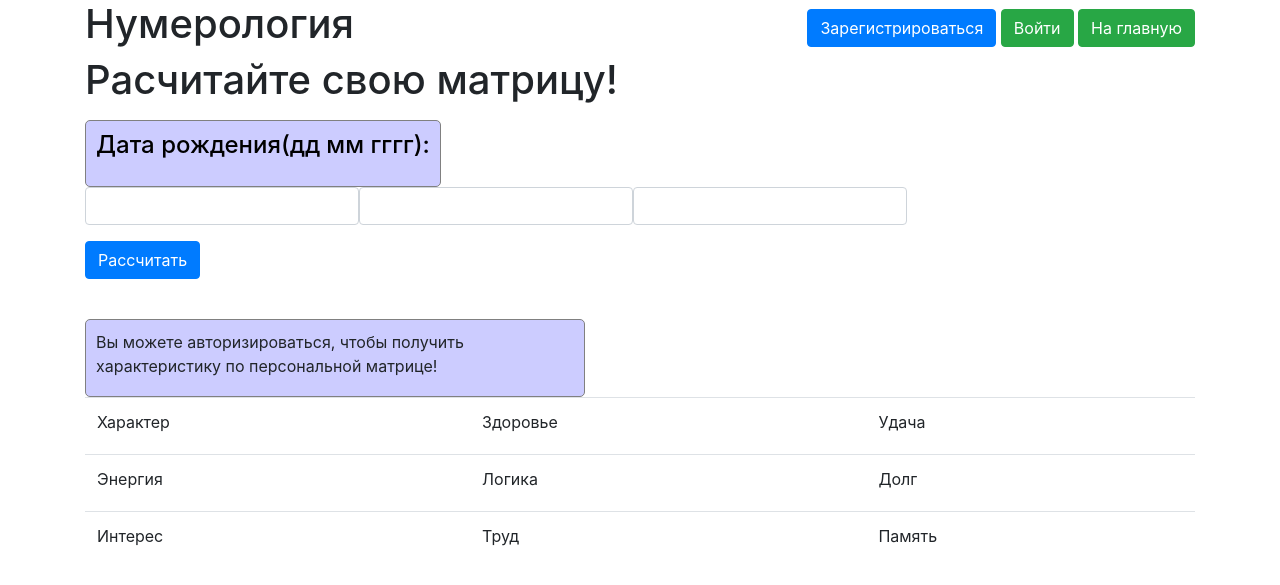
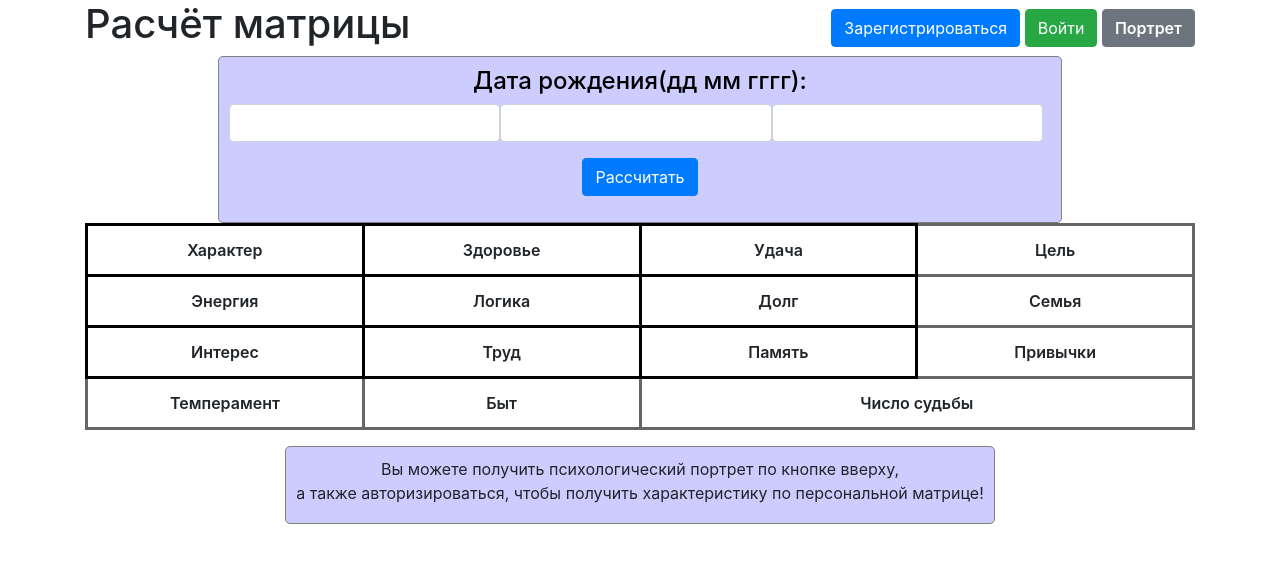
Before and after one commit to NEOLEOPRO/YL_WebServer-API, a Flask app: page / in a window 1280 px wide. Shown: the top 585 px of the page. Run offline with Flask 2, Linux system fonts and the light colour scheme; some libraries are stand-ins or nearby versions.

Commit message:
Добавлен психологический портрет и улучшен стиль(V2)

```diff
--- a/data/__all_models.py
+++ /dev/null
@@ -1 +0,0 @@
-from . import users
--- a/data/db_session.py
+++ b/data/db_session.py
@@ -23,8 +23,6 @@ def global_init(db_file):
     engine = sa.create_engine(conn_str, echo=False)
     __factory = orm.sessionmaker(bind=engine)
 
-    from . import __all_models
-
     SqlAlchemyBase.metadata.create_all(engine)
 
 
--- a/data/users.py
+++ b/data/users.py
@@ -1,6 +1,4 @@
-import datetime
 import sqlalchemy
-from sqlalchemy import orm
 from .db_session import SqlAlchemyBase
 from werkzeug.security import generate_password_hash, check_password_hash
 from flask_login import UserMixin
@@ -10,14 +8,12 @@ class User(SqlAlchemyBase, UserMixin):
     __tablename__ = 'users'
 
     id = sqlalchemy.Column(sqlalchemy.Integer, primary_key=True, autoincrement=True)
-    surname = sqlalchemy.Column(sqlalchemy.String, nullable=True)
-    name = sqlalchemy.Column(sqlalchemy.String, nullable=True)
     datep = sqlalchemy.Column(sqlalchemy.Integer, nullable=True)
     monthp = sqlalchemy.Column(sqlalchemy.Integer, nullable=True)
     agep = sqlalchemy.Column(sqlalchemy.Integer, nullable=True)
     email = sqlalchemy.Column(sqlalchemy.String, index=True, unique=True, nullable=True)
     hashed_password = sqlalchemy.Column(sqlalchemy.String, nullable=True)
-    modified_date = sqlalchemy.Column(sqlalchemy.DateTime, default=datetime.datetime.now)
+    # modified_date = sqlalchemy.Column(sqlalchemy.DateTime, default=datetime.datetime.now)
 
     def set_password(self, password):
         self.hashed_password = generate_password_hash(password)
--- a/main.py
+++ b/main.py
@@ -1,18 +1,17 @@
+import os
+from datetime import date as truedate
 from flask import Flask, request, render_template, redirect, make_response
 from flask import session as flask_session
 from flask_login import LoginManager, login_user, logout_user, login_required, current_user
-
-import os
-
 from flask_wtf import FlaskForm
 from wtforms import StringField, PasswordField, BooleanField, SubmitField, IntegerField
 from wtforms.validators import DataRequired
-
 from data import db_session
 from data.users import User
 
 app = Flask(__name__)
 app.config['SECRET_KEY'] = 'yandexlyceum_secret_key'
+application = app
 
 db_session.global_init('db/matric.sqlite')
 
@@ -32,8 +31,6 @@ class RegisterForm(FlaskForm):
     login = StringField('Почта', validators=[DataRequired()])
     password = PasswordField('Пароль', validators=[DataRequired()])
     rep_password = PasswordField('Повтор пароля', validators=[DataRequired()])
-    surname = StringField('Фамилия', validators=[DataRequired()])
-    name = StringField('Имя', validators=[DataRequired()])
     datep = IntegerField('Дата рождения', validators=[DataRequired()])
     monthp = IntegerField('Месяц рождения', validators=[DataRequired()])
     agep = IntegerField('Год рождения', validators=[DataRequired()])
@@ -51,33 +48,40 @@ class MatricForm(FlaskForm):
     datee = IntegerField('', validators=[DataRequired()])
     monthe = IntegerField('', validators=[DataRequired()])
     agee = IntegerField('', validators=[DataRequired()])
-    temp = StringField('Характер', validators=[DataRequired()])
-    power = StringField('Энергия', validators=[DataRequired()])
-    intr = StringField('Интерес', validators=[DataRequired()])
-    heal = StringField('Здоровье', validators=[DataRequired()])
-    logic = StringField('Логика', validators=[DataRequired()])
-    work = StringField('Труд', validators=[DataRequired()])
-    luck = StringField('Удача', validators=[DataRequired()])
-    debt = StringField('Долг', validators=[DataRequired()])
-    mind = StringField('Память', validators=[DataRequired()])
+    submit = SubmitField('Рассчитать')
+
+
+class PortraitForm(FlaskForm):
+    datee = IntegerField('', validators=[DataRequired()])
+    monthe = IntegerField('', validators=[DataRequired()])
+    agee = IntegerField('', validators=[DataRequired()])
     submit = SubmitField('Рассчитать')
 
 
 def getmatric(d, m, y):
-    a = d // 10 + d % 10 + m // 10 + m % 10 + y % 10 + (y // 10) % 10 + (y // 10) // 10 % 10 + (
-                y // 10) // 10 // 10 % 10
-    b = a // 10 + a % 10
+    a = sum([int(i) for i in (str(d) + str(m) + str(y))])
+    b = sum([int(i) for i in str(a)])
     c = a - 2 * (d // 10 + d * (d // 10 == 0))
     e = c // 10 + c % 10
-    s = ''.join([str(d), str(m), str(y), str(a), str(b), str(c), str(e)])
-    print(s)
-    self = [s.count('1') * '1', s.count('2') * '2', s.count('3') * '3', s.count('4') * '4', s.count('5') * '5',
-            s.count('6') * '6', s.count('7') * '7', s.count('8') * '8', s.count('9') * '9']
+    s = str(d) + str(m) + str(y) + str(a) + str(b) + str(c) + str(e)
+    while b > 9 and b != 11:
+        b = sum([int(i) for i in str(b)])
+    self = [s.count('1') * '1', s.count('2') * '2', s.count('3') * '3', s.count('4') * '4', s.count('5') * '5', s.count('6') * '6', s.count('7') * '7', s.count('8') * '8', s.count('9') * '9', str(s.count('7') + s.count('5') + s.count('3')), str(s.count('1') + s.count('4') + s.count('7')), str(s.count('2') + s.count('5') + s.count('8')), str(s.count('3') + s.count('6') + s.count('9')), str(s.count('4') + s.count('5') + s.count('6')), str(b)]
     for p in range(len(self)):
         if not self[p]:
             self[p] = 'Пусто'
         self[p] = '[' + self[p] + ']'
-    return self
+    return dict(char=self[0], power=self[1], intr=self[2], heal=self[3], logic=self[4], work=self[5], luck=self[6], debt=self[7], mind=self[8], temp=self[9], purp=self[10], famil=self[11], habit=self[12], mofl=self[13], nofl=self[14])
+
+
+def getportrait(d, m, y):
+    d = d % 22
+    y = sum([int(i) for i in str(y)]) % 22
+    numb = {'1': 'I', '2': 'II', '3': 'III', '4': 'IV', '5': 'V', '6': 'VI', '7': 'VII', '8': 'VIII', '9': 'IX', '10': 'X', '11': 'XI', '12': 'XII', '13': 'XIII', '14': 'XIV', '15': 'XV', '16': 'XVI', '17': 'XVII', '18': 'XVIII', '19': 'XIX', '20': 'XX', '21': 'XXI', '0': 'XXII'}
+    p = {'p1': d, 'p2': m, 'p3': y, 'p4': d + m, 'p5': m + y, 'p6': d + 2*m + y, 'p7': d + m + y, 'p8': d + 3*m + y, 'p9': abs(d - m), 'p10': abs(m - y), 'p11': abs(abs(d - m) - abs(m - y)), 'p12': 2*d + 4*m + 2*y, 'p16': 2*d + 2*m + 2*y, 'p21': 3*d + 5*m + 3*y, 'pA': 2*d + m, 'pB': d + 2*m, 'pC': 2*m + y, 'pD': 2*y + m, 'pE': 2*d + 3*m + y, 'pF': d + 3*m + 2*y, 'pH': 4*d + 4*m + y}
+    for i in p:
+        p[i] = numb[str(p[i] % 22)]
+    return p
 
 
 @app.route('/login', methods=['GET', 'POST'])
@@ -89,8 +93,8 @@ def login():
         if user and user.check_password(form.password.data):
             login_user(user, remember=form.remember_me.data)
             return redirect("/")
-        return render_template('login.html', message="Неправильный логин или пароль", form=form)
-    return render_template('login.html', title='Авторизация', form=form)
+        return render_template('login.html', message="Неправильный логин или пароль", form=form, to='')
+    return render_template('login.html', title='Авторизация', form=form, to='')
 
 
 @app.route("/register", methods=['GET', 'POST'])
@@ -98,15 +102,15 @@ def register():
     form = RegisterForm()
     if form.validate_on_submit():
         if form.password.data != form.rep_password.data:
-            return render_template('register.html', title='Регистрация', form=form,
-                                   message="Пароли не совпадают")
+            return render_template('register.html', title='Регистрация', form=form, message="Пароли не совпадают", to='')
         session = db_session.create_session()
         if session.query(User).filter(User.email == form.login.data).first():
-            return render_template('register.html', title='Регистрация', form=form,
-                                   message="Такой пользователь уже есть")
+            return render_template('register.html', title='Регистрация', form=form, message="Такой пользователь уже есть", to='')
+        try:
+            truedate(form.agep.data, form.monthp.data, form.datep.data)
+        except:
+            return render_template('register.html', title='Регистрация', form=form, message="Введена некорректная дата", to='')
         user = User(
-            surname=form.surname.data,
-            name=form.name.data,
             email=form.login.data,
             datep=form.datep.data,
             monthp=form.monthp.data,
@@ -115,7 +119,7 @@ def register():
         session.add(user)
         session.commit()
         return redirect('/login')
-    return render_template('register.html', title='Регистрация', form=form)
+    return render_template('register.html', title='Регистрация', form=form, to='')
 
 
 @app.route('/logout')
@@ -128,41 +132,53 @@ def logout():
 @app.route("/", methods=['GET', 'POST'])
 def index():
     form = MatricForm()
-    return render_template("index.html", title="Нумерология", form=form)
+    return render_template("matric.html", title="Расчёт матрицы", matr=None, form=form, titleto='Портрет', to="/portrait")
 
 
-@app.route("/matric", methods=['GET', 'POST'])
+@app.route("/matriсself", methods=['GET', 'POST'])
+def matricself():
+    form = MatricForm()
+    return render_template("matric.html", title="Расчёт матрицы", form=form, titleto='Портрет', to="/portrait", matr=getmatric(current_user.datep, current_user.monthp, current_user.agep))
+
+
+@app.route("/matriс", methods=['GET', 'POST'])
 def matric():
     form = MatricForm()
-    self = getmatric(current_user.datep, current_user.monthp, current_user.agep)
-    return render_template("index.html", title="Нумерология", form=form, temp=self[0], power=self[1], intr=self[2],
-                           heal=self[3], logic=self[4], work=self[5], luck=self[6], debt=self[7], mind=self[8])
+    try:
+        truedate(form.agee.data, form.monthe.data, form.datee.data)
+    except:
+        return render_template('matric.html', title='Расчёт матрицы', titleto='Портрет', to="/portrait", form=form, matr=None, message="Пожалуйста, заполните поля правильно.")
+    return render_template("matric.html", title="Расчёт матрицы", form=form, titleto='Портрет', to="/portrait", matr=getmatric(form.datee.data, form.monthe.data, form.agee.data))
 
 
-@app.route("/matricnew", methods=['GET', 'POST'])
-def matricnew():
+@app.route("/matriсharacter", methods=['GET', 'POST'])
+def matricharacter():
     form = MatricForm()
-    try:
-        self = getmatric(form.datee.data, form.monthe.data, form.agee.data)
-    except:
-        return render_template('index.html', title='Нумерология', form=form,
-                               message="Пожалуйста, заполните поля в правильно")
-    return render_template("index.html", title="Нумерология", form=form, temp=self[0], power=self[1], intr=self[2],
-                        heal=self[3], logic=self[4], work=self[5], luck=self[6], debt=self[7], mind=self[8])
+    return render_template("mcharacter.html", title="Расчёт матрицы", form=form, titleto='Портрет', to="/portrait", matr=getmatric(current_user.datep, current_user.monthp, current_user.agep))
 
 
-@app.route("/cookie_test")
-def cookie_test():
-    visits_count = int(request.cookies.get("visits_count", 0))
-    if visits_count:
-        res = make_response(f"Вы пришли на эту страницу {visits_count + 1} раз")
-        res.set_cookie("visits_count", str(visits_count + 1),
-                       max_age=60 * 60 * 24 * 365)
-    else:
-        res = make_response("Вы пришли на эту страницу в первый раз за последние 2 года")
-        res.set_cookie("visits_count", '1',
-                       max_age=60 * 60 * 24 * 365)
-    return res
+@app.route("/portrait", methods=['GET', 'POST'])
+def portrait():
+    form = PortraitForm()
+    if form.validate_on_submit():
+        try:
+            truedate(form.agee.data, form.monthe.data, form.datee.data)
+        except:
+            return render_template('portrait.html', title='Психологический портрет', form=form, titleto='Матрица', to="/", message="Пожалуйста, заполните поля правильно.", portr=None)
+        return render_template('portrait.html', title='Психологический портрет', form=form, titleto='Матрица', to="/", portr=getportrait(form.datee.data, form.monthe.data, form.agee.data))
+    return render_template('portrait.html', title='Психологический портрет', form=form, titleto='Матрица', to="/", portr=None)
+
+
+# @app.route("/cookie_test")
+# def cookie_test():
+#     visits_count = int(request.cookies.get("visits_count", 0))
+#     if visits_count:
+#         res = make_response(f"Вы пришли на эту страницу {visits_count + 1} раз")
+#         res.set_cookie("visits_count", str(visits_count + 1), max_age=60 * 60 * 24 * 365)
+#     else:
+#         res = make_response("Вы пришли на эту страницу в первый раз за последние 2 года")
+#         res.set_cookie("visits_count", '1', max_age=60 * 60 * 24 * 365)
+#     return res
 
 
 @app.route('/session_test/')
@@ -176,6 +192,6 @@ def session_test():
 
 
 if __name__ == '__main__':
-    port = int(os.environ.get("PORT", 5000))
-    app.run(host='0.0.0.0', port=port)
-    # app.run(port=8080, host='127.0.0.1')
+    # port = int(os.environ.get("PORT", 5000))
+    # app.run(host='0.0.0.0', port=port)
+    app.run(port=8080, host='127.0.0.1')
--- a/static/css/style.css
+++ b/static/css/style.css
@@ -1,36 +1,118 @@
-<link rel="stylesheet" href="/static/css/style.css" type="text/css">
+h1 {
+white-space: nowrap;
+}
 
 h4 {
-    color: #CCCCCC;
+color: #000000;
 }
 
-body { background: url('/static/img/image_56656e8f2835e0.54848351.jpg'); }
+.redform {
+color: #ff0000;
+}
+
+.0form {
+margin-left: auto;
+margin-right: auto;
+}
+
+a {
+color: #f000f0;
+}
+
+.aform {
+margin-left: auto;
+margin-right: auto;
+max-width: 450px;
+background-color: #ccccff;
+border: 1px solid gray;
+border-radius: 5px;
+padding: 10px;
+}
+
+.bform {
+display: inline-block;
+margin-left: auto;
+margin-right: auto;
+max-width: 500px;
+background-color: #ccccff;
+border: 1px solid gray;
+border-radius: 5px;
+padding: 10px;
+}
 
 .auto_answer ul{
-    list-style: none;
-    padding-top: 10px;
+list-style: none;
+padding-top: 10px;
 }
 
 .auto_answer ul li {
-    font-size: 22px;
+font-size: 22px;
 }
 
-.login_title:before {
-    content:'';
-    display: inline-block;
-    position: relative;
-    width: 150px;
-    height: 50px;
-    background: url('/static/img/image_56656e8f2835e0.54848351.jpg');
+.line {
+display: inline;
 }
 
+.tdm1 {
+text-align: center;
+border: 3px solid black;
+width: 25%;
+font-weight: 600;
+}
 
-        body { background: url('/static/img/image_56656e8f2835e0.54848351.jpg'); }
-        .login_title:before {
-        content:'';
-        display: inline-block;
-        position: relative;
-        width: 100px;
-        height: 50px;
-        background: url('/static/img/image_56656e8f2835e0.54848351.jpg');
-        }
+.tdm2 {
+border: 3px solid #666666;
+width: 25%;
+font-weight: 600;
+}
+
+.table1 {
+  width: 100%;
+  margin-bottom: 1rem;
+  color: #212529;
+}
+
+.table1 th,
+.table1 td {
+  padding: 0.75rem;
+  vertical-align: top;
+}
+
+.table1 thead th {
+  vertical-align: bottom;
+}
+
+.table1 tbody + tbody {
+}
+
+.bform {max-width: 100%;
+}
+
+.form-inline .form-control {
+    display: inline-block;
+    width: 33%;
+    vertical-align: middle;
+}
+
+.btn-secondary {
+font-weight: 600;
+}
+
+.txtm {
+font-size: 12px;
+color: #999999;
+}
+
+.txtt {
+font-size: 24px;
+text-align: center;
+}
+
+.txtx {
+font-size: 30px;
+text-align: center;
+}
+
+.txtb {
+border-top: 3px solid black;
+}
--- a/templates/base.html
+++ b/templates/base.html
@@ -7,56 +7,29 @@
     href="https://stackpath.bootstrapcdn.com/bootstrap/4.4.1/css/bootstrap.min.css"
     integrity="sha384-Vkoo8x4CGsO3+Hhxv8T/Q5PaXtkKtu6ug5TOeNV6gBiFeWPGFN9MuhOf23Q9Ifjh"
     crossorigin="anonymous">
-    <style>
-        h4 { color: #000000; }
-        .redform { color: #ff0000; }
-        .0form {
-        margin-left: auto;
-        margin-right: auto;
-        }
-        a { color: #f000f0; }
-        .aform {
-        margin-left: auto;
-        margin-right: auto;
-        max-width: 450px;
-        background-color: #ccccff;
-        border: 1px solid gray;
-        border-radius: 5px;
-        padding: 10px;
-        }
-        .bform {
-        display: inline-block;
-        margin-left: auto;
-        margin-right: auto;
-        max-width: 500px;
-        background-color: #ccccff;
-        border: 1px solid gray;
-        border-radius: 5px;
-        padding: 10px;
-        }
-        .auto_answer ul{
-        list-style: none;
-        padding-top: 10px;
-        }
-        .auto_answer ul li {
-        font-size: 22px;
-        }
-        .line { display: inline; }
-    </style>
+    <link rel="stylesheet" href="/static/css/style.css" type="text/css">
 </head>
 <body>
     <header class="w-100">
         <div class="container">
             <div class="row">
                 <div class="col-12 d-flex justify-content-between align-items-center">
-                    <h1 align="justify">Нумерология</h1>
+                    <h1 align="justify">{{ title }}</h1>
                     {% if current_user.is_authenticated %}
-                        <a class="btn btn-success" href="/logout">Выйти</a>
+                        <p class="m-0">
+                            <a class="btn btn-success" href="/logout">Выйти</a>
+                            <a class="btn btn-secondary" href="{{to}}">{{titleto}}</a>
+                        </p>
                     {% else %}
                         <p class="m-0">
                             <a class="btn btn-primary" href="/register">Зарегистрироваться</a>
                             <a class="btn btn-success" href="/login">Войти</a>
-                            <a class="btn btn-success" href="/">На главную</a>
+                            {% if to != "" %}
+                                <a class="btn btn-secondary" href="{{to}}">{{titleto}}</a>
+                            {% else %}
+                                <a class="btn btn-secondary" href="/">Матрица</a>
+                                <a class="btn btn-secondary" href="/portrait">Портрет</a>
+                            {% endif %}
                         </p>
                     {% endif %}
                 </div>
--- a/templates/index.html
+++ /dev/null
@@ -1,78 +0,0 @@
-{% extends "base.html" %}
-
-{% block content %}
-<div class="container">
-<div class="row">
-<div class="col-12">
-<h1 class="login_title mb-3">Расчитайте свою матрицу!</h1>
-    <div class="bform">
-        <h4 class="login_title mb-3">Дата рождения(дд мм гггг):</h4>
-    </div>
-    <form action="/matricnew" method="post">
-        <p class="form-inline" >
-            {{ form.datee(class="form-control") }}
-            {{ form.monthe(class="form-control") }}
-            {{ form.agee(class="form-control") }}
-        </p>
-        <p>{{ form.submit(type="submit", class="btn btn-primary") }}</p>
-    </form>
-    <div class="redform">{{ message }}</div><br>
-    {% if not current_user.is_authenticated %}
-    <div class="bform">
-        <label>Вы можете авторизироваться, чтобы получить характеристику по персональной матрице!</label> <br>
-    </div>
-    {% endif %}
-    <table class="table">
-        <tbody>
-        <tr>
-            <td>
-                {{ form.temp.label }}<br>
-                {{ temp }}
-            </td>
-            <td>
-                {{ form.heal.label }}<br>
-                {{ heal }}
-            </td>
-            <td>
-                {{ form.luck.label }}<br>
-                {{ luck }}
-            </td>
-        </tr>
-        <tr>
-            <td>
-                {{ form.power.label }}<br>
-                {{ power }}
-            </td>
-            <td>
-                {{ form.logic.label }}<br>
-                {{ logic }}
-            </td>
-            <td>
-                {{ form.debt.label }}<br>
-                {{ debt }}
-            </td>
-        </tr>
-        <tr>
-            <td>
-                {{ form.intr.label }}<br>
-                {{ intr }}
-            </td>
-            <td>
-                {{ form.work.label }}<br>
-                {{ work }}
-            </td>
-            <td>
-                {{ form.mind.label }}<br>
-                {{ mind }}
-            </td>
-        </tr>
-        </tbody>
-    </table>
-    {% if current_user.is_authenticated %}
-    <a class="btn btn-success" href="/matric">Рассчитать персональную</a>
-    <a class="btn btn-success" href="/matricself">Получить характеристку</a>
-    {% endif %}
-</div>
-</div>
-</div>
-{% endblock %}
--- a/templates/login.html
+++ b/templates/login.html
@@ -4,7 +4,6 @@
 <div class="container">
 <div class="row">
 <div class="col-12">
-<h1 class="0form">Вход</h1>
     <form class="aform" action="" method="post">
         {{ form.csrf_token }}
         {{ form.hidden_tag() }}
--- /dev/null
+++ b/templates/matric.html
@@ -0,0 +1,103 @@
+{% extends "base.html" %}
+
+{% block content %}
+<div class="container">
+<div class="row">
+<div class="col-12" align="center">
+    <div class="bform">
+        <h4>Дата рождения(дд мм гггг):</h4>
+        <form action="/matriс" method="post">
+            {{ form.csrf_token }}
+            <p class="form-inline">
+                {{ form.datee(class="form-control") }}
+                {{ form.monthe(class="form-control") }}
+                {{ form.agee(class="form-control") }}
+            </p>
+            <p>{{ form.submit(type="submit", class="btn btn-primary") }}</p>
+        </form>
+        <div class="redform">{{ message }}</div>
+    </div>
+    <table class="table1">
+        <tbody>
+        <tr >
+            <td class="tdm1">
+                Характер<br>
+                {{ matr['char'] }}
+            </td>
+            <td class="tdm1">
+                Здоровье<br>
+                {{ matr['heal'] }}
+            </td>
+            <td class="tdm1">
+                Удача<br>
+                {{ matr['luck'] }}
+            </td>
+            <td class="tdm2" align="center">
+                Цель<br>
+                {{ matr['purp'] }}
+            </td>
+        </tr>
+        <tr>
+            <td class="tdm1">
+                Энергия<br>
+                {{ matr['power'] }}
+            </td>
+            <td class="tdm1">
+                Логика<br>
+                {{ matr['logic'] }}
+            </td>
+            <td class="tdm1">
+                Долг<br>
+                {{ matr['debt'] }}
+            </td>
+            <td class="tdm2" align="center">
+                Семья<br>
+                {{ matr['famil'] }}
+            </td>
+        </tr>
+        <tr>
+            <td class="tdm1">
+                Интерес<br>
+                {{ matr['intr'] }}
+            </td>
+            <td class="tdm1">
+                Труд<br>
+                {{ matr['work'] }}
+            </td>
+            <td class="tdm1">
+                Память<br>
+                {{ matr['mind'] }}
+            </td>
+            <td class="tdm2" align="center">
+                Привычки<br>
+                {{ matr['habit'] }}
+            </td>
+        </tr>
+        <tr>
+            <td class="tdm2" align="center">
+                Темперамент<br>
+                {{ matr['temp'] }}
+            </td>
+            <td class="tdm2" align="center">
+                Быт<br>
+                {{ matr['mofl'] }}
+            </td>
+            <td class="tdm2" align="center" colspan="2">
+                Число судьбы<br>
+                {{ matr['nofl'] }}
+            </td>
+        </tr>
+        </tbody>
+    </table>
+    {% if current_user.is_authenticated %}
+    <a class="btn btn-success" href="/matriсself">Рассчитать персональную</a>
+    <a class="btn btn-success" href="/matriсharacter">Получить характеристку</a>
+    {% else %}
+    <div class="bform" align="center">
+        <label>Вы можете получить психологический портрет по кнопке вверху,<br>а также авторизироваться, чтобы получить характеристику по персональной матрице!</label> <br>
+    </div>
+    {% endif %}
+</div>
+</div>
+</div>
+{% endblock %}
--- /dev/null
+++ b/templates/mcharacter.html
@@ -0,0 +1,5 @@
+{% extends "matric.html" %}
+
+{% block content %}
+
+{% endblock %}
```
Also changed, not shown: templates/portrait.html (added, +113 -0 lines), templates/register.html (+1 -20 lines), db/matric.sqlite.
